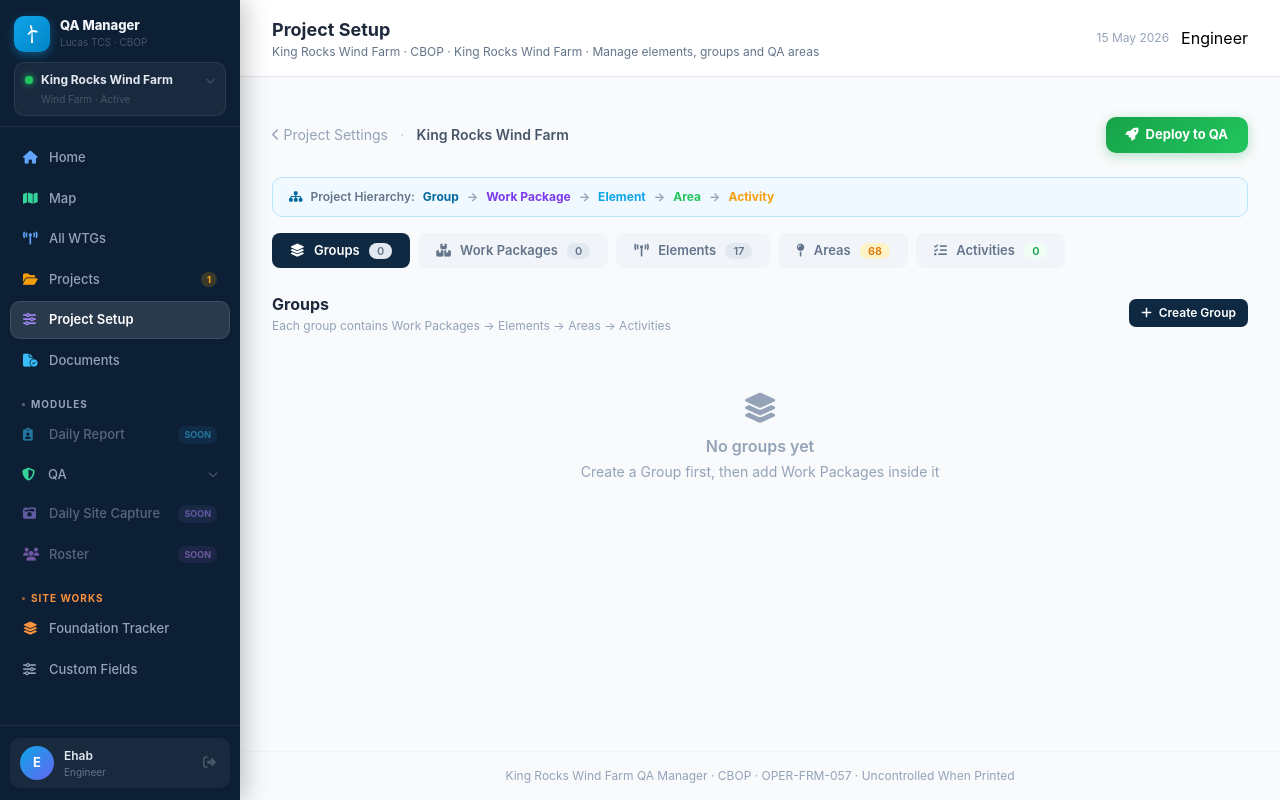
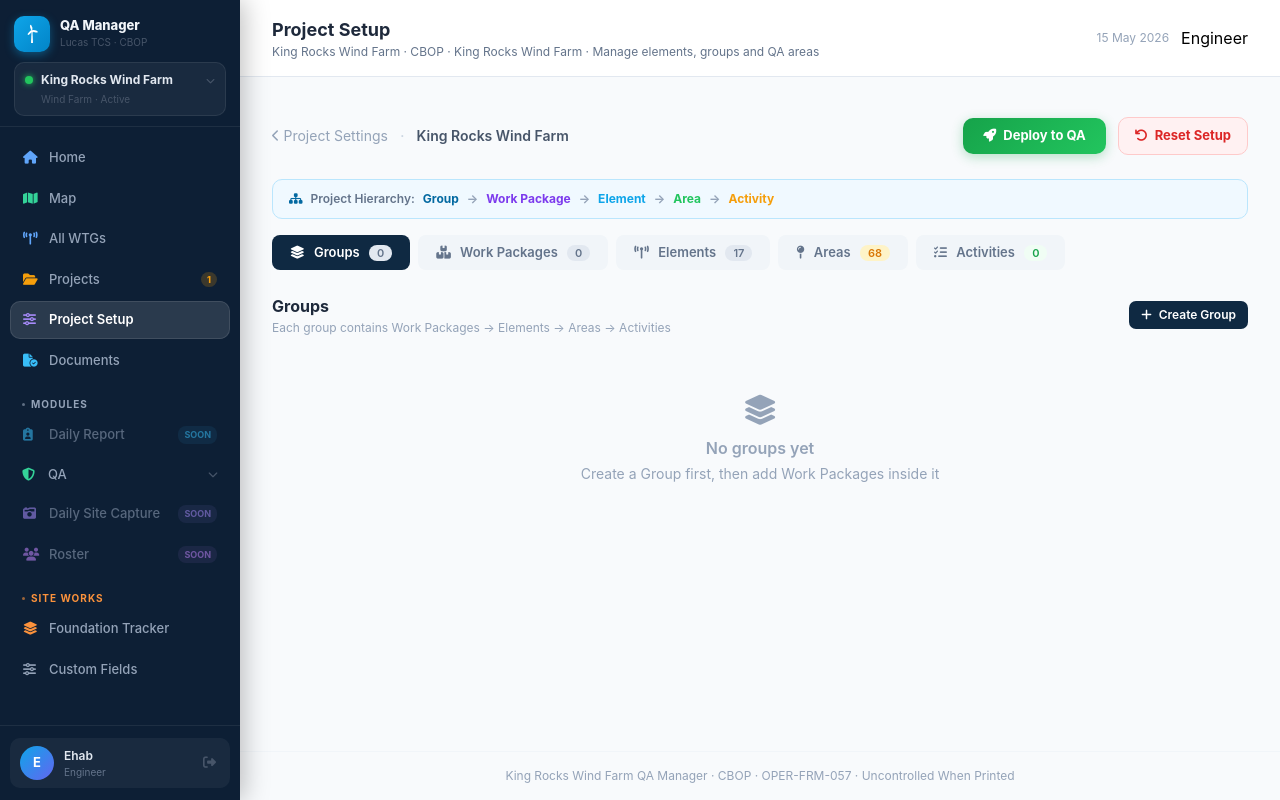
Before and after one commit to Ehabmd93/windfarm-manager, a Flask app: page /projects/1/setup in a window 1280 px wide. Run offline with Flask 3, Linux system fonts and the light colour scheme; a user stored in the database is signed in; data comes from the database, SQL or seed files in the repository; data that the repository does not hold is empty; some libraries are stand-ins or nearby versions.

Commit message:
Add Reset Project Setup (factory restore) with typed confirmation
- New DELETE /api/projects/<pid>/reset-setup route — walks and deletes
  all Groups, WPs, Elements, Areas, Activities, QA tests, Proof Rolls,
  photos and signatures for the project (project record itself kept)
- Reset Setup button in breadcrumb (red, beside Deploy to QA)
- Modal with full disclaimer listing everything that will be wiped
- User must type RESET exactly to unlock the confirm button
- Button stays disabled/faded until correct word is typed

Co-Authored-By: Claude Sonnet 4.6 <noreply@anthropic.com>

```diff
--- a/app.py
+++ b/app.py
@@ -1040,6 +1040,40 @@ def api_deploy_project(pid):
     return jsonify({'ok': True, 'created': created})
 
 
+@app.route('/api/projects/<int:pid>/reset-setup', methods=['DELETE'])
+@login_required
+def api_reset_project_setup(pid):
+    if current_user.role not in ('engineer', 'manager', 'admin'):
+        return jsonify({'error': 'Forbidden'}), 403
+    Project.query.get_or_404(pid)
+    try:
+        # Walk all elements → areas → tests/activities → delete bottom-up
+        for el in list(WTG.query.filter_by(project_id=pid).all()):
+            for area in list(el.areas):
+                for test in list(area.required_tests):
+                    for rec  in list(test.records):      db.session.delete(rec)
+                    for pr   in list(test.proof_rolls):
+                        for obj in list(pr.signatories):    db.session.delete(obj)
+                        for obj in list(pr.equipment_rows): db.session.delete(obj)
+                        for obj in list(pr.pr_photos):      db.session.delete(obj)
+                        for obj in list(pr.rect_photos):    db.session.delete(obj)
+                        db.session.delete(pr)
+                    for ph in list(test.photos): db.session.delete(ph)
+                    db.session.delete(test)
+                for act in list(area.activities): db.session.delete(act)
+                db.session.delete(area)
+            db.session.delete(el)
+        for wp in list(WorkPackage.query.filter_by(project_id=pid).all()):
+            db.session.delete(wp)
+        for g in list(WTGGroup.query.filter_by(project_id=pid).all()):
+            db.session.delete(g)
+        db.session.commit()
+        return jsonify({'ok': True})
+    except Exception as e:
+        db.session.rollback()
+        return jsonify({'error': str(e)}), 500
+
+
 @app.route('/api/elements/<int:eid>/areas', methods=['POST'])
 @login_required
 def api_add_area(eid):
--- a/templates/project_setup.html
+++ b/templates/project_setup.html
@@ -166,6 +166,10 @@
   <button onclick="openModal('modal-deploy')"
           style="background:linear-gradient(135deg,#16a34a,#22c55e);color:#fff;border:none;padding:8px 20px;border-radius:10px;font-weight:700;font-size:13px;cursor:pointer;display:flex;align-items:center;gap:7px;box-shadow:0 3px 12px rgba(22,163,74,0.3);">
     <i class="fa-solid fa-rocket"></i> Deploy to QA
+  </button>
+  <button onclick="openModal('modal-reset-setup')"
+          style="background:#fff1f2;color:#dc2626;border:1.5px solid #fecaca;padding:8px 16px;border-radius:10px;font-weight:700;font-size:13px;cursor:pointer;display:flex;align-items:center;gap:7px;">
+    <i class="fa-solid fa-arrow-rotate-left"></i> Reset Setup
   </button>
 </div>
 
@@ -1234,6 +1238,58 @@
   </div>
 </div>
 
+<!-- Reset Project Setup Modal -->
+<div id="modal-reset-setup" style="display:none;position:fixed;inset:0;background:rgba(0,0,0,0.55);z-index:300;align-items:center;justify-content:center;">
+  <div style="background:#fff;border-radius:16px;padding:28px;width:480px;max-width:95vw;box-shadow:0 24px 60px rgba(220,38,38,0.2);border-top:5px solid #dc2626;">
+
+    <!-- Header -->
+    <div style="display:flex;align-items:center;gap:12px;margin-bottom:16px;">
+      <div style="width:44px;height:44px;border-radius:12px;background:#fee2e2;display:flex;align-items:center;justify-content:center;flex-shrink:0;">
+        <i class="fa-solid fa-triangle-exclamation" style="color:#dc2626;font-size:20px;"></i>
+      </div>
+      <div>
+        <p style="font-weight:800;font-size:16px;color:#1e293b;">Factory Reset — Project Setup</p>
+        <p style="font-size:12px;color:#dc2626;font-weight:600;">This action is permanent and cannot be undone</p>
+      </div>
+    </div>
+
+    <!-- Disclaimer box -->
+    <div style="background:#fff1f2;border:1.5px solid #fecaca;border-radius:10px;padding:14px 16px;margin-bottom:18px;">
+      <p style="font-size:12px;font-weight:800;color:#dc2626;margin-bottom:8px;"><i class="fa-solid fa-circle-exclamation mr-1"></i> The following will be permanently deleted:</p>
+      <ul style="font-size:12px;color:#7f1d1d;font-weight:600;display:flex;flex-direction:column;gap:5px;padding-left:4px;">
+        <li style="display:flex;align-items:center;gap:7px;"><i class="fa-solid fa-layer-group" style="color:#dc2626;width:14px;"></i> All Groups</li>
+        <li style="display:flex;align-items:center;gap:7px;"><i class="fa-solid fa-boxes-stacked" style="color:#dc2626;width:14px;"></i> All Work Packages</li>
+        <li style="display:flex;align-items:center;gap:7px;"><i class="fa-solid fa-tower-broadcast" style="color:#dc2626;width:14px;"></i> All Elements</li>
+        <li style="display:flex;align-items:center;gap:7px;"><i class="fa-solid fa-map-pin" style="color:#dc2626;width:14px;"></i> All Areas and their Activities</li>
+        <li style="display:flex;align-items:center;gap:7px;"><i class="fa-solid fa-file-shield" style="color:#dc2626;width:14px;"></i> All deployed QA test records, Proof Rolls, photos and signatures</li>
+      </ul>
+      <p style="font-size:11px;color:#991b1b;margin-top:10px;font-style:italic;">The project itself will remain — only its entire setup and QA data will be wiped.</p>
+    </div>
+
+    <!-- Confirmation input -->
+    <div style="margin-bottom:18px;">
+      <label style="font-size:12px;font-weight:700;color:#475569;display:block;margin-bottom:6px;">
+        Type <span style="background:#fee2e2;color:#dc2626;font-family:monospace;padding:1px 6px;border-radius:4px;font-weight:900;letter-spacing:1px;">RESET</span> to confirm
+      </label>
+      <input id="reset-confirm-input" type="text" placeholder="Type RESET here…"
+             oninput="document.getElementById('reset-confirm-btn').disabled = this.value !== 'RESET';"
+             style="width:100%;border:2px solid #fecaca;border-radius:8px;padding:9px 13px;font-size:14px;font-weight:700;outline:none;color:#1e293b;letter-spacing:1px;"
+             onfocus="this.style.borderColor='#dc2626'" onblur="this.style.borderColor='#fecaca'">
+    </div>
+
+    <div class="flex gap-2 justify-end">
+      <button onclick="closeModal('modal-reset-setup');document.getElementById('reset-confirm-input').value='';document.getElementById('reset-confirm-btn').disabled=true;"
+              class="btn-sm btn-ghost">Cancel</button>
+      <button id="reset-confirm-btn" onclick="submitResetSetup()" disabled
+              style="background:#dc2626;color:#fff;border:none;padding:8px 22px;border-radius:9px;font-weight:800;font-size:13px;cursor:pointer;display:flex;align-items:center;gap:7px;opacity:.5;transition:opacity .15s;"
+              onmouseenter="if(!this.disabled)this.style.background='#b91c1c'"
+              onmouseleave="this.style.background='#dc2626'">
+        <i class="fa-solid fa-arrow-rotate-left"></i> Reset Everything
+      </button>
+    </div>
+  </div>
+</div>
+
 <!-- Toast (bottom-right) -->
 <div id="toast"><i class="fa-solid fa-circle-check"></i><span id="toast-msg"></span></div>
 
@@ -1295,7 +1351,7 @@ function openModal(id) { document.getElementById(id).style.display = 'flex'; }
 function closeModal(id) { document.getElementById(id).style.display = 'none'; }
 ['modal-add-element','modal-add-area','modal-add-group','modal-add-wp',
  'modal-reassign-wp-group','modal-add-activity',
- 'modal-bulk-area','modal-bulk-activity','modal-deploy'].forEach(id => {
+ 'modal-bulk-area','modal-bulk-activity','modal-deploy','modal-reset-setup'].forEach(id => {
   const el = document.getElementById(id);
   if (el) el.addEventListener('click', function(e) {
     if (e.target === this) closeModal(id);
@@ -2194,6 +2250,37 @@ async function deleteSelectedElements() {
   if (deleted) showToast(`${deleted} element(s) deleted`, 'success');
 }
 
+// ── Reset Project Setup ───────────────────────────────────────────────────────
+async function submitResetSetup() {
+  const btn = document.getElementById('reset-confirm-btn');
+  btn.innerHTML = '<i class="fa-solid fa-spinner fa-spin"></i> Resetting…';
+  btn.disabled  = true;
+  const res  = await fetch(`/api/projects/${PID}/reset-setup`, { method: 'DELETE' });
+  const data = await res.json().catch(() => ({}));
+  if (!res.ok) {
+    btn.innerHTML = '<i class="fa-solid fa-arrow-rotate-left"></i> Reset Everything';
+    btn.disabled  = false;
+    showToast(data.error || 'Reset failed', 'error');
+    return;
+  }
+  closeModal('modal-reset-setup');
+  showToast('Project setup has been reset', 'success');
+  setTimeout(() => location.reload(), 900);
+}
+
+// Enable/disable reset button styles when input matches
+document.addEventListener('DOMContentLoaded', () => {
+  const inp = document.getElementById('reset-confirm-input');
+  const btn = document.getElementById('reset-confirm-btn');
+  if (inp && btn) {
+    inp.addEventListener('input', () => {
+      const ok = inp.value === 'RESET';
+      btn.style.opacity = ok ? '1' : '.5';
+      btn.style.cursor  = ok ? 'pointer' : 'not-allowed';
+    });
+  }
+});
+
 // ── Select All areas for one element (Areas edit mode) ────────────────────────
 function selectAllAreasForEl(elId, checked) {
   document.querySelectorAll(`.area-select-cb[data-el-id="${elId}"]`).forEach(cb => {
```
